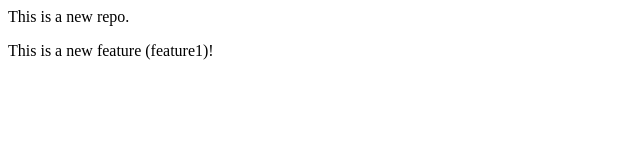
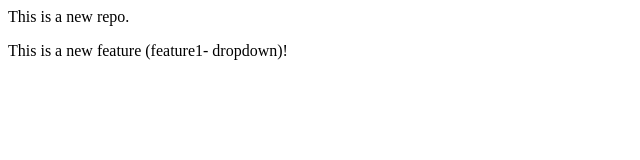
Before and after one commit to nikitas19-qa/localrepo, a plain HTML site: page index.html in a window 1280 px wide. Shown: the full height of the page, 0-640 px from the left. Drawn offline with Linux system fonts and the light colour scheme.

Commit message:
Add dropdown

```diff
--- a/index.html
+++ b/index.html
@@ -1,2 +1,2 @@
 <p>This is a new repo.</p>
-<p>This is a new feature (feature1)!</p>
+<p>This is a new feature (feature1- dropdown)!</p>
```
